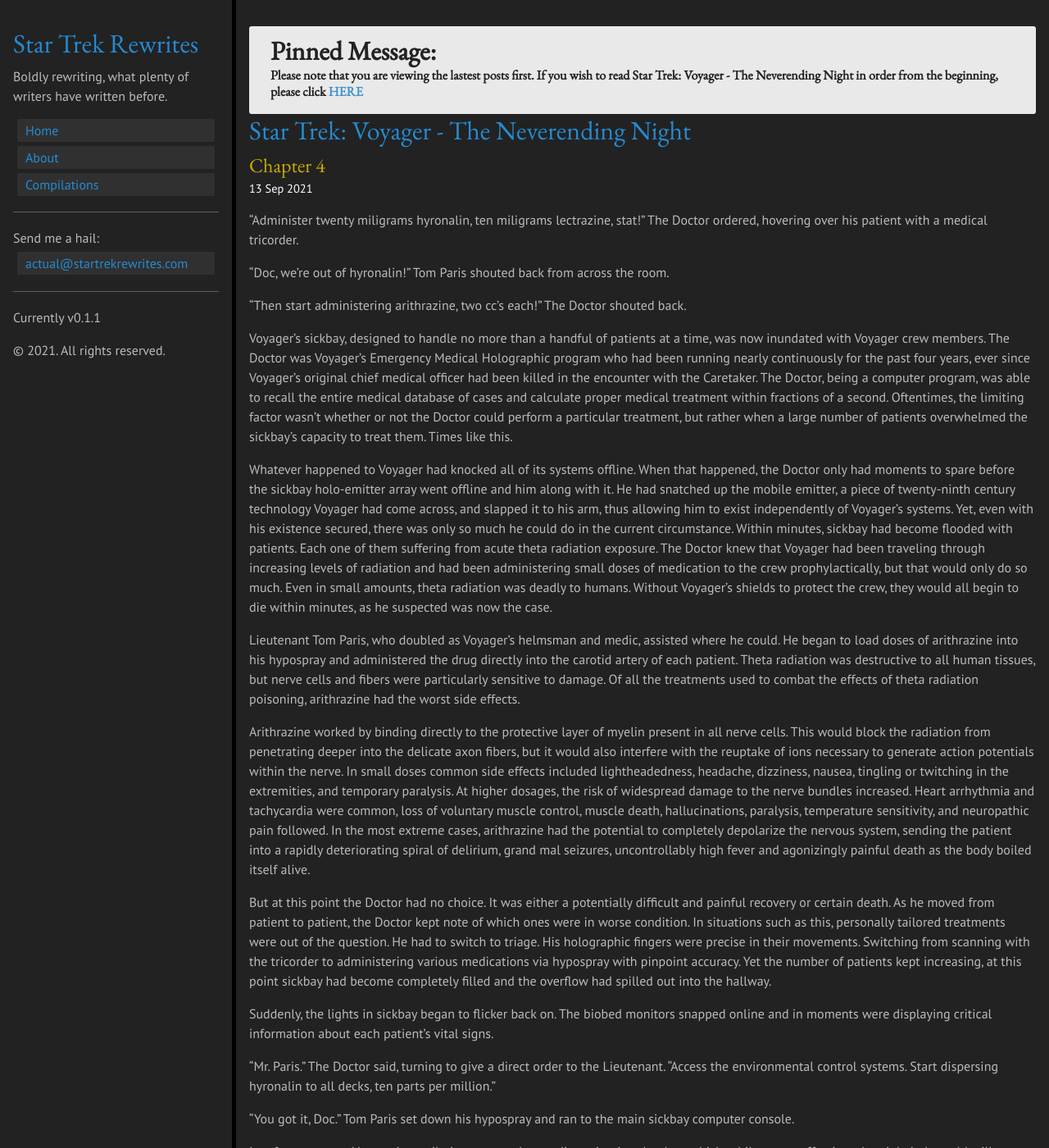
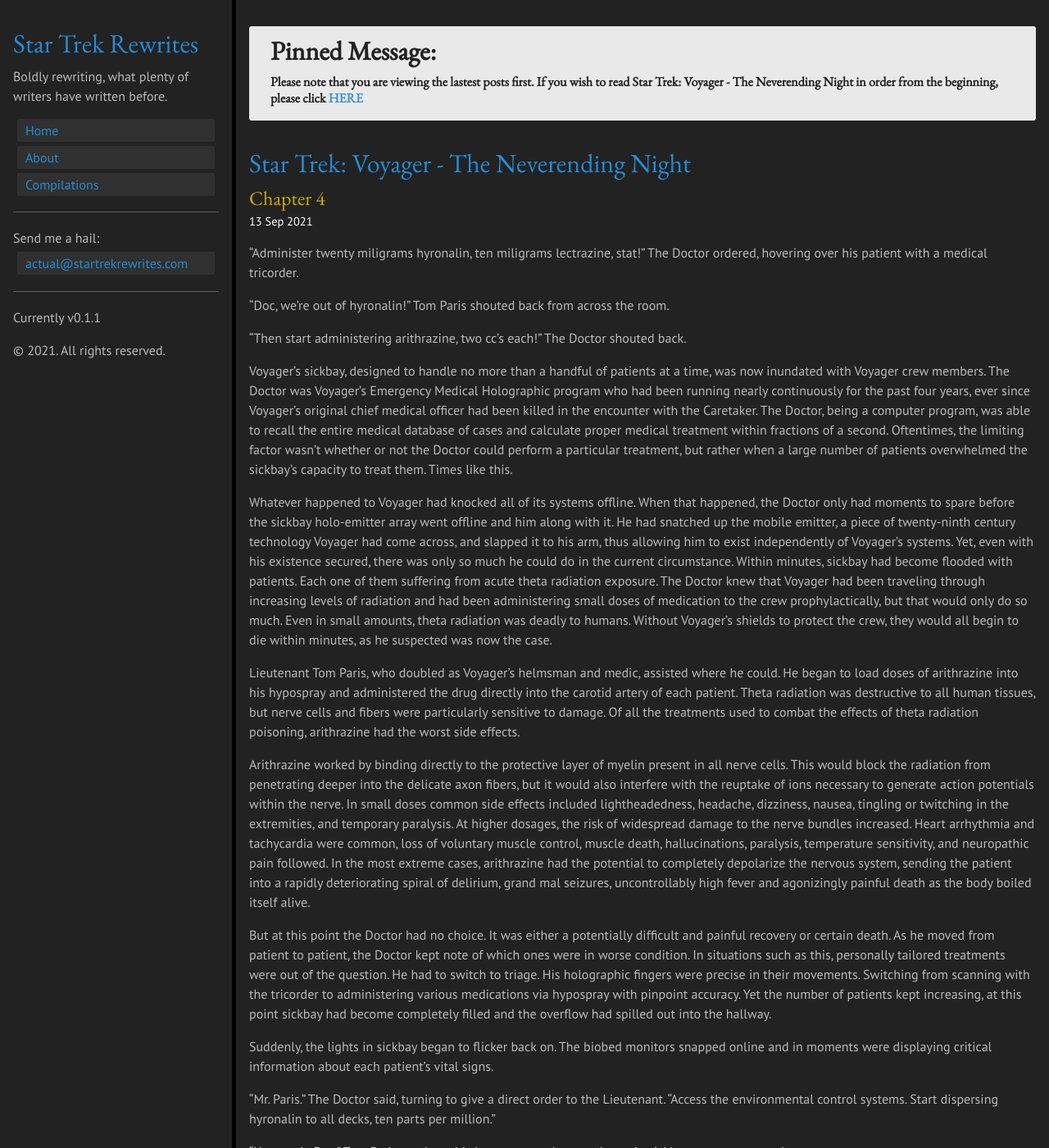
Before and after one commit to jnissenbaum18/startrekrewrites, a Jekyll site: the page built from index.html, in a window 1280 px wide and 1400 px high. Shown: the whole window at 82% size. Built offline with Jekyll 4.4.1, drawn with Linux system fonts in a browser that asks for light colours; the list of posts is cut into pages by our own code.

Commit message:
pinned style updates

```diff
--- a/index.html
+++ b/index.html
@@ -4,7 +4,7 @@
 ---
 
 <div class="pinned">
-  <h1 class="pinned-text bold">Pinned Message:</h1>
+  <h1 class="pinned-text pinned-header">Pinned Message:</h1>
   <h4 class="pinned-text">Please note that you are viewing the lastest posts first.
     If you wish to read Star Trek: Voyager - The Neverending Night
     in order from the beginning, please click
--- a/public/css/custom.css
+++ b/public/css/custom.css
@@ -16,6 +16,7 @@
     /* text-align: center; */
     line-height: 3;
     padding-bottom: 17px;
+    margin-bottom: 2rem;
 }
 
 .pinned a {
@@ -29,8 +30,9 @@
     font-weight: 600;
 }
 
-.bold {
+.pinned-header {
     font-weight: bold;
+    margin-bottom: .5rem;
 }
 
 .compilations a {
```
